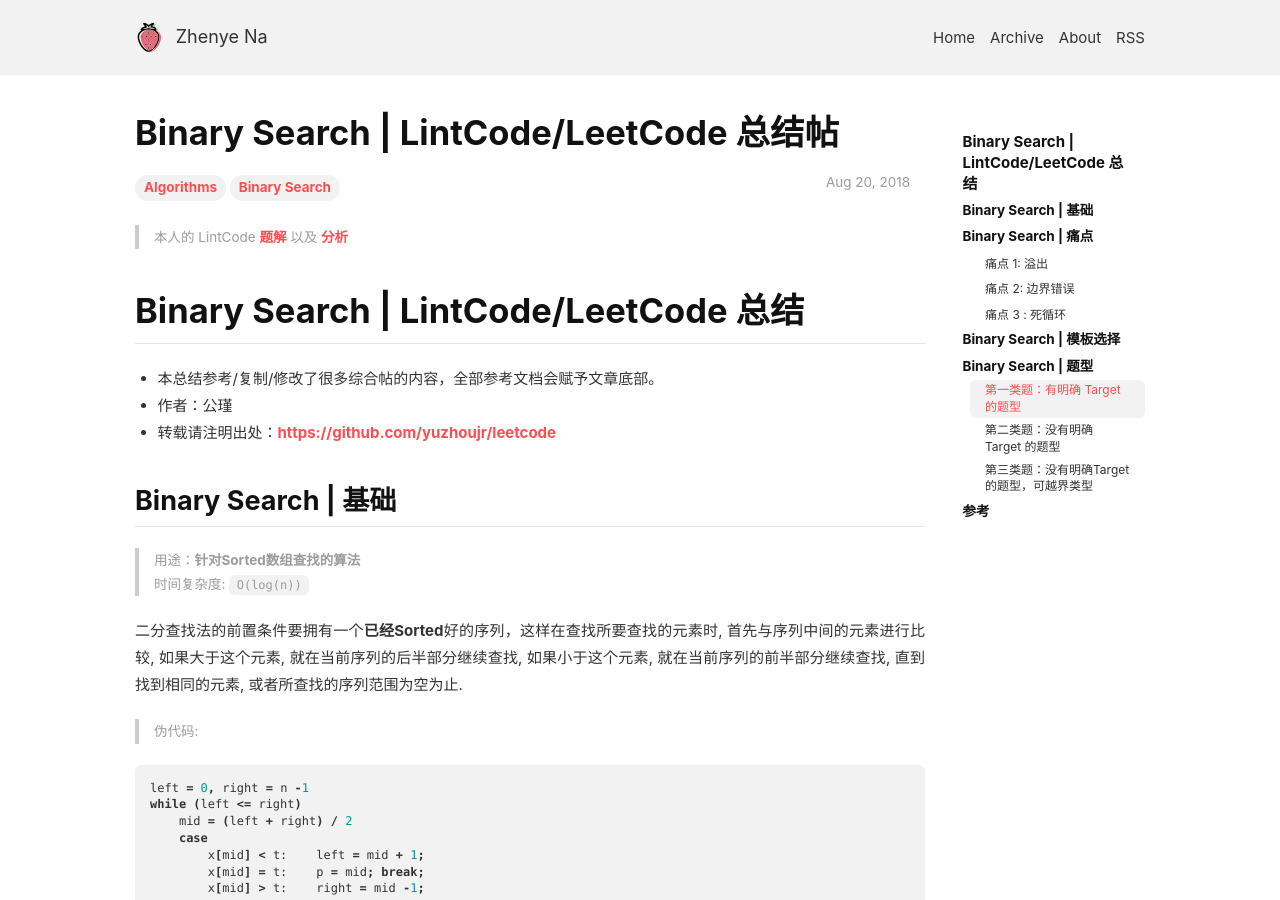
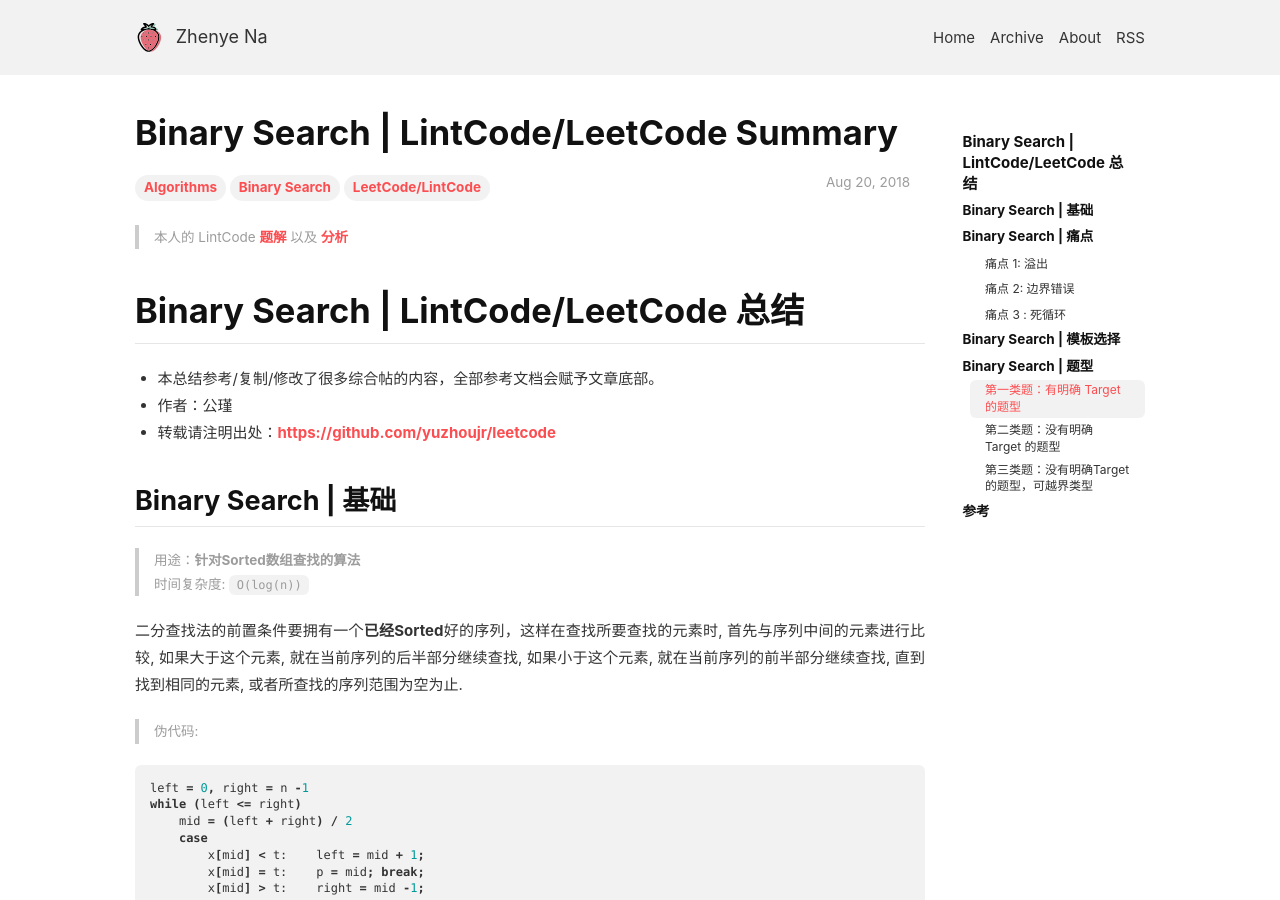
Before and after one commit to Zhenye-Na/blog, a Jekyll site: the page built from _posts/2018-08-20-binary-search.md, in a window 1280 px wide and 900 px high. Built offline with Jekyll 4.4.1, drawn with Linux system fonts in a browser that asks for light colours; nearby versions of some CDN libraries; comment, search, counter and statistics services are not loaded.

Commit message:
Fixed typo

```diff
--- a/_posts/2018-08-20-binary-search.md
+++ b/_posts/2018-08-20-binary-search.md
@@ -1,9 +1,9 @@
 ---
 layout: post
-title: "Binary Search | LintCode/LeetCode 总结帖"
+title: "Binary Search | LintCode/LeetCode Summary"
 date: 2018-08-20
-excerpt: "BInary Search Algorithm"
-tags: [Algorithms, Binary Search]
+excerpt: "Binary Search Algorithm"
+tags: [Algorithms, Binary Search, LeetCode/LintCode]
 ---
 
 > 本人的 LintCode [**题解**](https://github.com/Zhenye-Na/LxxxCode) 以及 [**分析**](https://lintcode-solutions.gitbook.io/project/)
```
